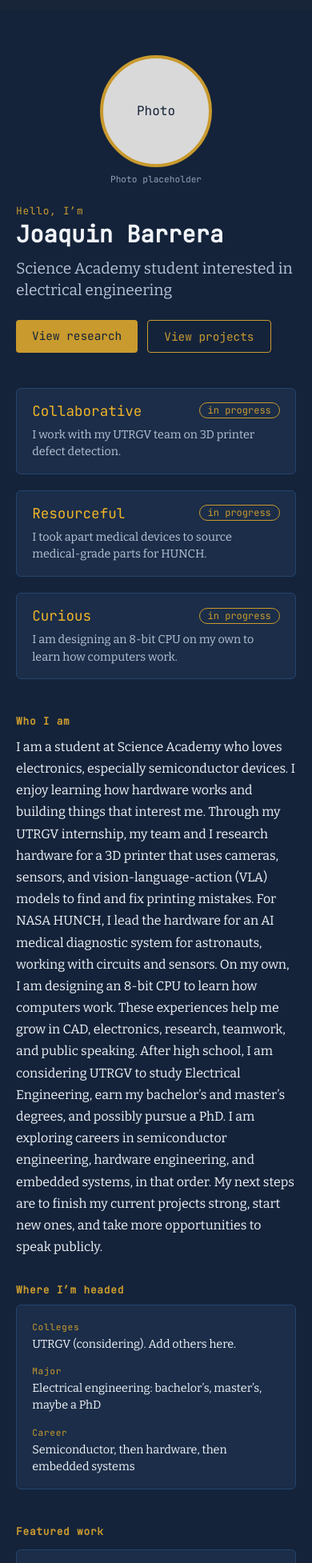
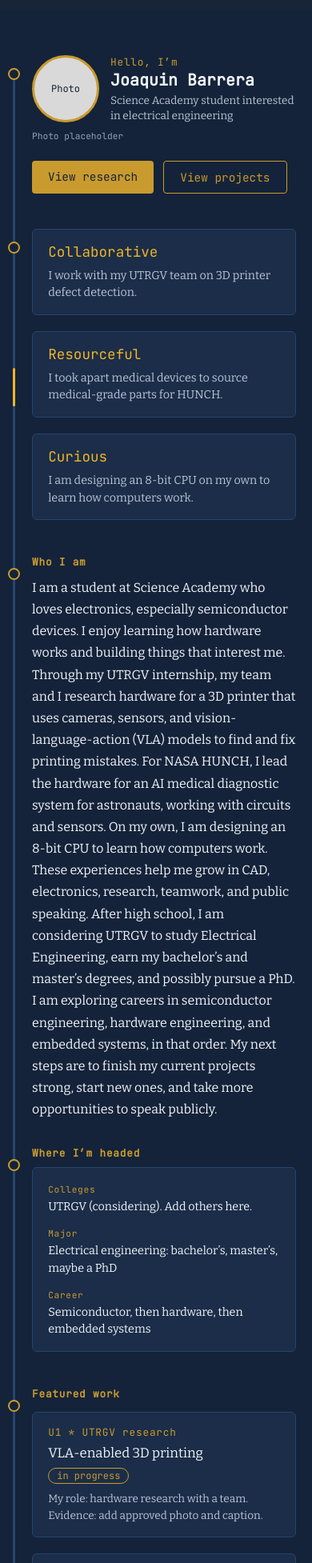
Before and after one commit to Joaquinsalt/joaquinsalt.github.io, a React (Vite) app: page / in a window 390 px wide. Shown: the part 46-2000 px from the top of the page at 80% size. Built offline with nearby package versions, Linux system fonts and the light colour scheme.

Commit message:
Traces start

```diff
--- a/src/components/Wordcard.tsx
+++ b/src/components/Wordcard.tsx
@@ -1,12 +1,11 @@
 import type { Word } from '../data/homeData'
-import StatusPill from './StatusPill'
 
-export default function WordCard({ word, evidence,status }: Word) {
+export default function WordCard({ word, evidence}: Word) {
   return (
     <div className="card word-card">
       <div className="row">
         <span className="word">{word}</span>
-        <StatusPill status={status} />
+        {}
       </div>
       <p>{evidence}</p>
     </div>
--- a/src/components/Workchip.tsx
+++ b/src/components/Workchip.tsx
@@ -5,7 +5,7 @@ import StatusPill from './StatusPill'
 export default function WorkChip({ code, label, title, role, evidence, to,status }: Work) {
   return (
     <Link to={to} className="chip card">
-      <p className="label">{code} · {label}</p>
+      <p className="label">{code} * {label}</p>
       <h3>{title}</h3>
       <StatusPill status={status} />
       <p className="small">{role} {evidence}</p>
--- /dev/null
+++ b/src/components/pcbTraces.tsx
@@ -0,0 +1,40 @@
+
+const traces = [
+  { d: 'M0 0 L0 100', delay: 0 }
+]
+
+// const vias = [
+//   [450, 170]
+// ]
+
+export default function PcbTraces() {
+  return (
+    <svg
+      className="pcb-traces"
+      viewBox="0 0 1600 800"
+      preserveAspectRatio="xMidYMid slice"
+      aria-hidden="true"
+      focusable="false"
+    >
+      <g className="desk-trace">
+        {traces.map((t) => <path key={t.d} d={t.d} />)}
+      </g>
+
+     {/* <rect x={35} y={45} width={30} height={10} fill="green" stroke="red"  /> */}
+      {/* <g className="pcb-pulses">
+        {traces.map((t) => (
+          <path
+            key={t.d}
+            d={t.d}
+            pathLength={100}
+            style={{ animationDelay: `${t.delay}s` } as CSSProperties}
+          />
+        ))}
+      </g> */}
+{/*
+      <g className="pcb-vias">
+        {vias.map(([cx, cy]) => <circle key={`${cx}-${cy}`} cx={cx} cy={cy} r={9} />)}
+      </g> */}
+    </svg>
+  )
+}
--- a/src/pages/Home.tsx
+++ b/src/pages/Home.tsx
@@ -1,11 +1,13 @@
 import { Link } from 'react-router-dom'
 import WordCard from '../components/Wordcard.tsx'
 import WorkChip from '../components/Workchip.tsx'
-import { words, overview, goals, works } from '../data/homeData.ts'
-
+import PcbTraces from '../components/pcbTraces.tsx'
+import { words, overview, goals, works} from '../data/homeData.ts'
 export default function Home() {
   return (
     <main className="home">
+      <PcbTraces/>
+      <div className="trace" aria-hidden="true"><span className="trace-pulse" /></div>
       <section className="hero">
         <div>
           <p className="label">Hello, I’m</p>
@@ -46,13 +48,14 @@ export default function Home() {
       </section>
 
       <section className="featured">
+        {/* <PcbTraces  /> */}
         <h2 className="label">Featured work</h2>
         <div className="chips">
           {works.map((w) => <WorkChip key={w.code} {...w} />)}
         </div>
       </section>
 
-      <footer className="footer">Contact through the school-approved process</footer>
+      <footer className="footer"></footer>
     </main>
   )
 }
--- a/src/styles/index.css
+++ b/src/styles/index.css
@@ -13,103 +13,519 @@
   --serif: 'Bitter', serif;
 }
 
-* { box-sizing: border-box; }
-body { margin: 0; background: var(--bg); color: var(--text); font-family: var(--serif); }
-h1, h2, h3, p { margin: 0; }
-a { color: inherit; text-decoration: none; }
+* {
+  box-sizing: border-box;
+}
+
+body {
+  margin: 0;
+  background: var(--bg);
+  color: var(--text);
+  font-family: var(--serif);
+}
+
+h1, h2, h3, p {
+  margin: 0;
+}
+
+a {
+  color: inherit;
+  text-decoration: none;
+}
 
 /* ---------- Navbar ---------- */
 .navbar {
-  display: flex; align-items: center; justify-content: space-between;
-  padding: 0.9rem 3rem; background: var(--nav); font-family: var(--mono);
+  display: flex;
+  align-items: center;
+  justify-content: space-between;
+  padding: 0.9rem 3rem;
+  background: var(--nav);
+  font-family: var(--mono);
   position: relative;
 }
-.brand { display: flex; align-items: center; gap: 0.6rem; color: var(--gold); }
+
+.brand {
+  display: flex;
+  align-items: center;
+  gap: 0.6rem;
+  color: var(--gold);
+  white-space: nowrap;
+  flex-shrink: 0;
+  padding-right: 1rem;
+}
+
 .logo {
-  width: 30px; height: 30px; border-radius: 50%; background: #d9d9d9; color: var(--bg);
-  border: 2px solid var(--gold); display: grid; place-items: center; font-size: 0.75rem;
+  width: 30px;
+  height: 30px;
+  border-radius: 50%;
+  background: #d9d9d9;
+  color: var(--bg);
+  border: 2px solid var(--gold);
+  display: grid;
+  place-items: center;
+  font-size: 0.75rem;
+  flex-shrink: 0;
 }
-.links { display: flex; gap: 1.25rem; font-size: 0.85rem; }
-.links a { color: var(--muted); padding-bottom: 2px; border-bottom: 2px solid transparent; }
-.links a:hover { color: var(--text); }
-.links a.active { color: var(--text); border-bottom-color: var(--gold-bright); }
-.menu-btn { display: none; background: none; border: 0; color: var(--text); font-size: 1.5rem; cursor: pointer; }
+
+.links {
+  display: flex;
+  gap: 1.25rem;
+  font-size: 1rem;
+}
+
+.links a {
+  color: var(--muted);
+  padding-bottom: 2px;
+  border-bottom: 2px solid transparent;
+}
+
+.links a:hover {
+  color: var(--text);
+}
+
+.links a.active {
+  color: var(--text);
+  border-bottom-color: var(--gold-bright);
+}
+
+.menu-btn {
+  display: none;
+  background: none;
+  border: 0;
+  color: var(--text);
+  font-size: 1.5rem;
+  cursor: pointer;
+}
 
 /* ---------- Shared ---------- */
-.label { font-family: var(--mono); font-size: 0.8rem; color: var(--gold); letter-spacing: 0.06em; }
-.card { background: var(--card); border: 1px solid var(--line); border-radius: 6px; padding: 1rem 1.2rem; }
+.label {
+  font-family: var(--mono);
+  font-size: 0.8rem;
+  color: var(--gold);
+  letter-spacing: 0.06em;
+}
+
+.card {
+  background: var(--card);
+  border: 1px solid var(--line);
+  border-radius: 6px;
+  padding: 1rem 1.2rem;
+}
+
 .pill {
-  display: inline-block; font-family: var(--mono); font-size: 0.75rem; color: var(--gold);
-  border: 1px solid var(--gold); border-radius: 12px; padding: 1px 10px;
+  display: inline-block;
+  font-family: var(--mono);
+  font-size: 0.75rem;
+  color: var(--gold);
+  border: 1px solid var(--gold);
+  border-radius: 12px;
+  padding: 1px 10px;
 }
-.small { font-size: 0.85rem; color: var(--muted); line-height: 1.5; }
 
-.home { padding: 0 3rem 2rem; max-width: 1200px; margin: 0 auto; }
-.home section { margin-top: 2.75rem; }
+.small {
+  font-size: 0.85rem;
+  color: var(--muted);
+  line-height: 1.5;
+}
+
+.home {
+  padding: 0 3rem 2rem;
+  max-width: 1200px;
+  margin: 0 auto;
+}
+
+.home section {
+  margin-top: 2.75rem;
+}
 
 /* ---------- Hero ---------- */
-.hero { display: grid; grid-template-columns: 1fr 230px; gap: 3rem; align-items: center; margin-top: 3.5rem !important; }
-.hero h1 { font-family: var(--mono); font-size: clamp(1.8rem, 4vw, 2.75rem); line-height: 1.1; margin-top: 0.4rem; }
-.subtitle { font-size: 1.2rem; color: var(--muted); margin-top: 0.8rem; line-height: 1.4; }
-.buttons { display: flex; gap: 0.75rem; margin-top: 1.5rem; flex-wrap: wrap; }
-.btn { font-family: var(--mono); font-size: 0.9rem; padding: 0.6rem 1.25rem; border-radius: 4px; }
-.btn-solid { background: var(--gold); color: var(--bg); }
-.btn-outline { border: 1.5px solid var(--gold); color: var(--gold); }
-.btn:hover { filter: brightness(1.15); }
+.hero {
+  display: grid;
+  grid-template-columns: 1fr 230px;
+  gap: 3rem;
+  align-items: center;
+  margin-top: 3.5rem !important;
+}
 
-.photo-wrap { margin: 0; text-align: center; }
+.hero h1 {
+  font-family: var(--mono);
+  font-size: clamp(1.8rem, 4vw, 2.75rem);
+  line-height: 1.1;
+  margin-top: 0.4rem;
+}
+
+.subtitle {
+  font-size: 1.2rem;
+  color: var(--muted);
+  margin-top: 0.8rem;
+  line-height: 1.4;
+}
+
+.buttons {
+  display: flex;
+  gap: 0.75rem;
+  margin-top: 1.5rem;
+  flex-wrap: wrap;
+}
+
+.btn {
+  font-family: var(--mono);
+  font-size: 0.9rem;
+  padding: 0.6rem 1.25rem;
+  border-radius: 4px;
+}
+
+.btn-solid {
+  background: var(--gold);
+  color: var(--bg);
+}
+
+.btn-outline {
+  border: 1.5px solid var(--gold);
+  color: var(--gold);
+}
+
+.btn:hover {
+  filter: brightness(1.15);
+}
+
+.photo-wrap {
+  margin: 0;
+  text-align: center;
+}
+
 .photo {
-  width: 200px; height: 200px; border-radius: 50%; background: #d9d9d9; color: var(--bg);
-  border: 4px solid var(--gold); display: grid; place-items: center; margin: 0 auto;
-  font-family: var(--mono); object-fit: cover;
+  width: 200px;
+  height: 200px;
+  border-radius: 50%;
+  background: #d9d9d9;
+  color: var(--bg);
+  border: 4px solid var(--gold);
+  display: grid;
+  place-items: center;
+  margin: 0 auto;
+  font-family: var(--mono);
+  object-fit: cover;
 }
-.photo-wrap figcaption { font-family: var(--mono); font-size: 0.7rem; color: #8fa0b8; margin-top: 0.5rem; }
+
+.photo-wrap figcaption {
+  font-family: var(--mono);
+  font-size: 0.7rem;
+  color: #8fa0b8;
+  margin-top: 0.5rem;
+}
 
 /* ---------- Three words ---------- */
-.words { display: grid; grid-template-columns: repeat(3, 1fr); gap: 1.25rem; }
-.word-card .row { display: flex; justify-content: space-between; align-items: center; gap: 0.5rem; }
-.word { font-family: var(--mono); font-size: 1.1rem; color: var(--gold-bright); }
-.word-card p { font-size: 0.9rem; color: var(--muted); margin-top: 0.5rem; line-height: 1.5; }
+.words {
+  display: grid;
+  grid-template-columns: repeat(3, 1fr);
+  gap: 1.25rem;
+}
+
+.word-card .row {
+  display: flex;
+  justify-content: space-between;
+  align-items: center;
+  gap: 0.5rem;
+}
+
+.word {
+  font-family: var(--mono);
+  font-size: 1.1rem;
+  color: var(--gold-bright);
+}
+
+.word-card p {
+  font-size: 0.9rem;
+  color: var(--muted);
+  margin-top: 0.5rem;
+  line-height: 1.5;
+}
 
 /* ---------- About + goals ---------- */
-.about-goals { display: grid; grid-template-columns: 1.5fr 1fr; gap: 2rem; }
-.overview { line-height: 1.7; margin-top: 0.6rem; }
-.goals { margin-top: 0.6rem; font-size: 0.9rem; line-height: 1.5; }
-.goals p + p { margin-top: 0.75rem; }
-.small-label { font-size: 0.7rem; }
+.about-goals {
+  display: grid;
+  grid-template-columns: 1.5fr 1fr;
+  gap: 2rem;
+}
+
+.overview {
+  line-height: 1.7;
+  margin-top: 0.6rem;
+}
+
+.goals {
+  margin-top: 0.6rem;
+  font-size: 0.9rem;
+  line-height: 1.5;
+}
+
+.goals p + p {
+  margin-top: 0.75rem;
+}
+
+.small-label {
+  font-size: 0.7rem;
+}
 
 /* ---------- Chips ---------- */
-.chips { display: grid; grid-template-columns: repeat(3, 1fr); gap: 2.75rem; margin: 0.9rem 0.9rem 0; }
-.chip { position: relative; display: block; transition: border-color 0.2s, transform 0.2s; }
-.chip:hover { border-color: var(--gold); transform: translateY(-2px); }
-.chip h3 { font-size: 1.05rem; font-weight: 400; margin: 0.4rem 0 0.5rem; }
-.chip .small { margin-top: 0.6rem; }
-.chip::before, .chip::after {
-  content: ''; position: absolute; top: 18px; bottom: 18px; width: 12px; border-radius: 3px;
-  background: repeating-linear-gradient(to bottom, var(--gold) 0 12px, transparent 12px 34px);
+.chips {
+  display: grid;
+  grid-template-columns: repeat(3, 1fr);
+  gap: 2.75rem;
+  margin: 0.9rem 0.9rem 0;
 }
-.chip::before { left: -12px; }
-.chip::after { right: -12px; }
 
-.footer { text-align: center; font-family: var(--mono); font-size: 0.75rem; color: #8fa0b8; margin-top: 3rem; }
-.page { padding: 2rem 3rem; max-width: 1200px; margin: 0 auto; }
+.chip {
+  position: relative;
+  display: block;
+  transition: border-color 0.2s, transform 0.2s;
+}
 
-/* ---------- Phone / small screens ---------- */
+.chip:hover {
+  border-color: var(--gold);
+  transform: translateY(-2px);
+}
+
+.chip h3 {
+  font-size: 1.05rem;
+  font-weight: 400;
+  margin: 0.4rem 0 0.5rem;
+}
+
+.chip .small {
+  margin-top: 0.6rem;
+}
+
+.chip::before,
+.chip::after {
+  --pins: 4;
+  content: '';
+  position: absolute;
+  top: 18px;
+  bottom: 18px;
+  width: 14px;
+  background:
+    radial-gradient(circle at 9px 50%, var(--gold) 4.5px, transparent 5px) 0 0 / 100% calc(100% / var(--pins)) repeat-y,
+    linear-gradient(to bottom, transparent calc(50% - 5px), var(--gold) calc(50% - 5px) calc(50% + 5px), transparent calc(50% + 5px)) 0 0 / 9px calc(100% / var(--pins)) repeat-y;
+}
+
+.chip::before {
+  left: -14px;
+  transform: rotate(180deg)
+}
+
+.chip::after {
+  right: -14px;
+}
+
+.footer {
+  text-align: center;
+  font-family: var(--mono);
+  font-size: 0.75rem;
+  color: #8fa0b8;
+  margin-top: 3rem;
+}
+
+.page {
+  padding: 2rem 3rem;
+  max-width: 1200px;
+  margin: 0 auto;
+}
+
+/* ---------- Circuit trace (hidden on desktop) ---------- */
+
+.pcb-traces {
+  position: fixed;
+  inset: 0;
+  z-index: -1;
+  /* background-color: pink; */
+
+}
+.desk-trace {
+  fill: none;
+  stroke: #f0f1f3;
+  stroke-width: 13;
+  stroke-linejoin: round;
+}
+
+/* ---------- Mobile Circuit trace (hidden on desktop) ---------- */
+
+@keyframes trace-run {
+  from {
+    top: 0;
+  }
+  to {
+    top: calc(100% - 48px);
+  }
+}
+
+
+@keyframes pcb-run {
+  from { stroke-dashoffset: 100; }
+  to   { stroke-dashoffset: 0; }
+}
+/* ---------- Phone / tablet / small screens ---------- */
 @media (max-width: 900px) {
-  .navbar { padding: 0.9rem 1.25rem; }
-  .menu-btn { display: block; }
+  .desk-trace{
+    display:none;
+  }
+  .navbar {
+    padding: 0.9rem 1.25rem;
+  }
+
+  .menu-btn {
+    display: block;
+  }
+
   .links {
-    display: none; position: absolute; top: 100%; left: 0; right: 0; z-index: 10;
-    flex-direction: column; gap: 0; background: var(--nav); border-top: 1px solid var(--line);
+    display: none;
+    position: absolute;
+    top: 100%;
+    left: 0;
+    right: 0;
+    z-index: 10;
+    flex-direction: column;
+    gap: 0;
+    background: var(--nav);
+    border-top: 1px solid var(--line);
   }
-  .links.open { display: flex; }
-  .links a { padding: 0.9rem 1.25rem; border-bottom: 1px solid var(--line); font-size: 0.95rem; }
 
-  .home { padding: 0 1.25rem 2rem; }
-  .hero { grid-template-columns: 1fr; gap: 1.5rem; }
-  .photo-wrap { order: -1; }
-  .photo { width: 140px; height: 140px; }
-  .words, .about-goals, .chips { grid-template-columns: 1fr; }
-  .chips { gap: 1.25rem; margin: 0.9rem 0 0; }
-  .chip::before, .chip::after { display: none; }
+  .links.open {
+    display: flex;
+  }
+
+  .links a {
+    padding: 0.9rem 1.25rem;
+    border-bottom: 1px solid var(--line);
+    font-size: 0.95rem;
+  }
+
+  /* Extra left padding makes room for the trace */
+  .home {
+    position: relative;
+    padding: 0 1.25rem 2rem 2.5rem;
+  }
+
+  /* The trace line */
+  .trace {
+    display: block;
+    position: absolute;
+    left: 1rem;
+    top: 1.5rem;
+    bottom: 2rem;
+    width: 3px;
+    background: var(--line);
+    border-radius: 2px;
+  }
+
+  /* The gold pulse that travels down it */
+  .trace-pulse {
+    position: absolute;
+    left: 0;
+    width: 100%;
+    height: 48px;
+    background: var(--gold-bright);
+    border-radius: 2px;
+    animation: trace-run 5s linear infinite;
+  }
+
+  /* Gold pads where each section meets the trace */
+  .hero,
+  .words,
+  .about-goals > div,
+  .featured {
+    position: relative;
+  }
+
+  .hero::before,
+  .words::before,
+  .about-goals > div::before,
+  .featured::before {
+    content: '';
+    position: absolute;
+    left: -30px;
+    top: 16px;
+    width: 11px;
+    height: 11px;
+    border-radius: 50%;
+    border: 2px solid var(--gold);
+    background: var(--bg);
+  }
+
+  /* Hero: photo on the left, name and subtitle beside it */
+  .hero {
+    grid-template-columns: 84px 1fr;
+    grid-template-areas:
+      "photo hello"
+      "photo name"
+      "photo sub"
+      "cap   cap"
+      "btns  btns";
+    column-gap: 14px;
+    row-gap: 0;
+    align-items: center;
+  }
+
+  .hero > div,
+  .photo-wrap {
+    display: contents;
+  }
+
+  .hero .label {
+    grid-area: hello;
+  }
+
+  .hero h1 {
+    grid-area: name;
+    font-size: 1.25rem;
+    margin-top: 0.2rem;
+  }
+
+  .subtitle {
+    grid-area: sub;
+    font-size: 0.85rem;
+    margin-top: 0.3rem;
+  }
+
+  .photo {
+    grid-area: photo;
+    width: 84px;
+    height: 84px;
+    border-width: 3px;
+    font-size: 0.75rem;
+  }
+
+  .photo-wrap figcaption {
+    grid-area: cap;
+    text-align: left;
+    margin-top: 0.6rem;
+  }
+
+  .buttons {
+    grid-area: btns;
+  }
+
+  .words,
+  .about-goals,
+  .chips {
+    grid-template-columns: 1fr;
+  }
+
+  .chips {
+    gap: 1.25rem;
+    margin: 0.9rem 0 0;
+  }
+
+  .chip::before,
+  .chip::after {
+    display: none;
+  }
 }
+
+/* Stop the pulse for visitors who turn off animations */
+@media (prefers-reduced-motion: reduce) {
+  .trace-pulse {
+    animation: none;
+  }
+}
```
